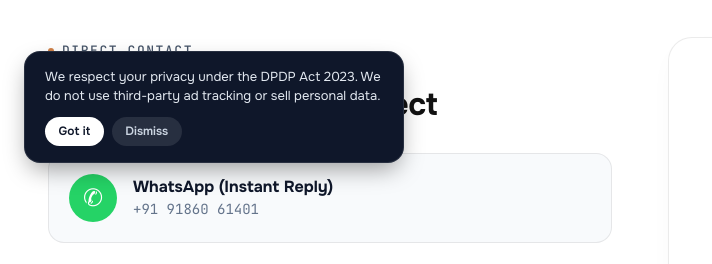
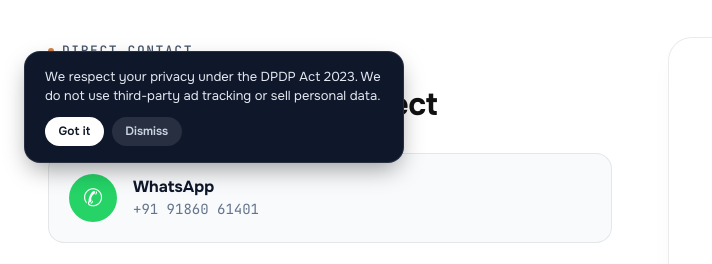
Before and after one commit to archlight20/heisen_frontend_new-, a plain HTML site: page heisenworks_frontend/contact.html in a window 1280 px wide. Shown: the part 613-877 px from the top of the page, 0-712 px from the left. Drawn offline with Linux system fonts and the light colour scheme.

```diff
--- a/heisenworks_frontend/contact.html
+++ b/heisenworks_frontend/contact.html
@@ -151,7 +151,7 @@
               ✆
             </div>
             <div>
-              <div style="font-weight: 700; color: #0f172a;">WhatsApp (Instant Reply)</div>
+              <div style="font-weight: 700; color: #0f172a;">WhatsApp</div>
               <div style="font-family: var(--font-mono); font-size: 0.875rem; color: #64748b;">+91 91860 61401</div>
             </div>
           </a>
```
Also changed, not shown: heisenworks_frontend/contact/index.html (+1 -1 lines), heisenworks_frontend/pages/contact.html (+1 -1 lines).
